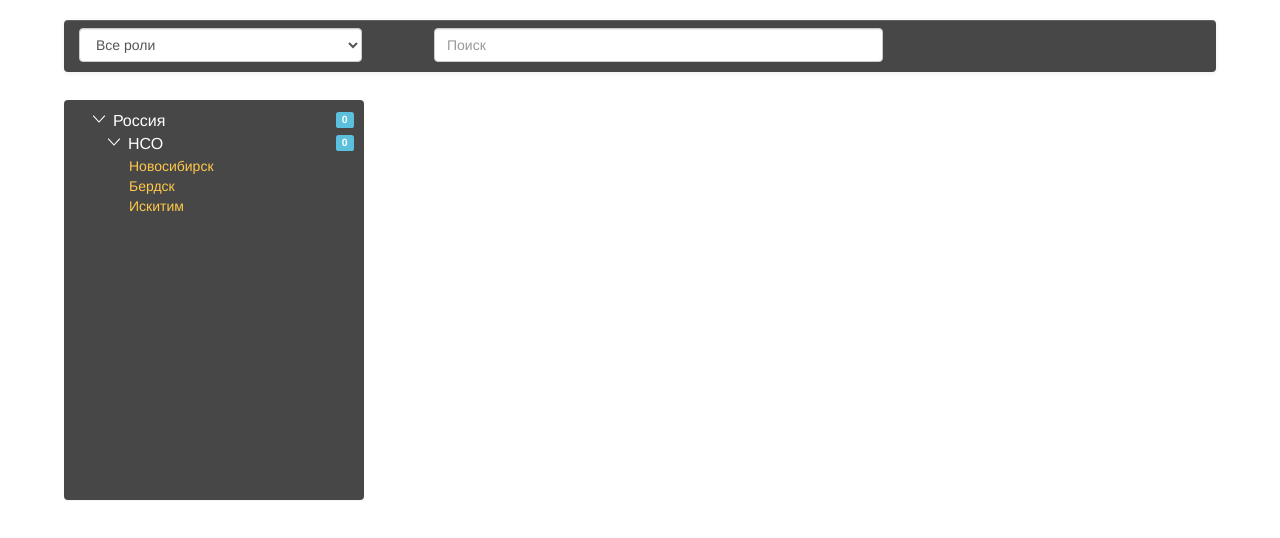
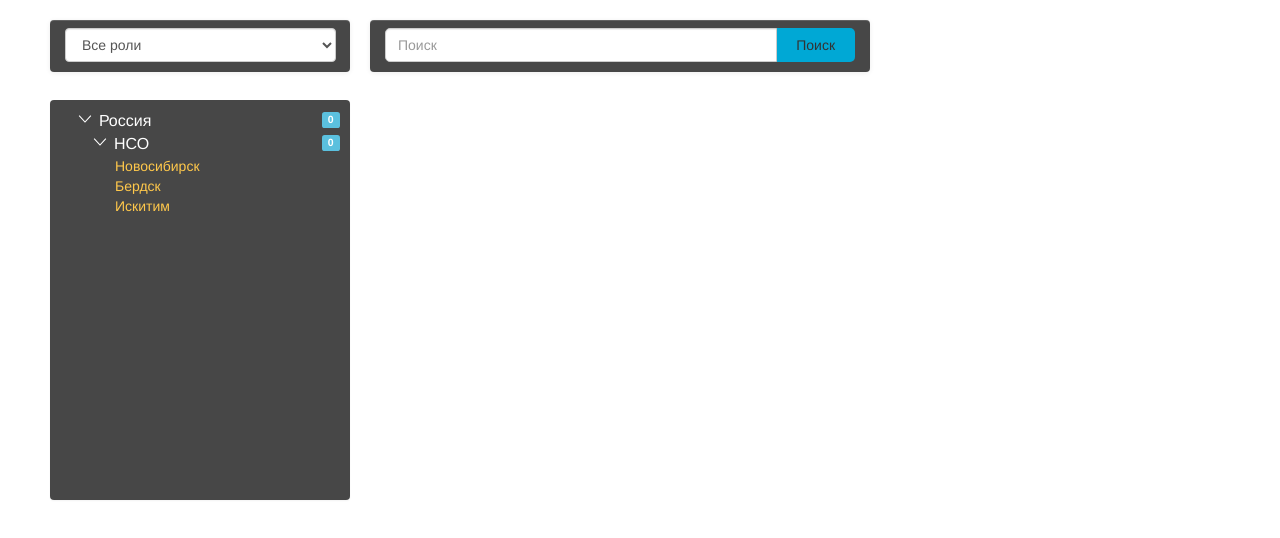
Before and after one commit to vulpi-shu/ymap-test, a plain HTML site: page index.html in a window 1280 px wide. Drawn offline with nearby package versions, Linux system fonts and the light colour scheme; some packages are replaced by stand-ins of ours.

Commit message:
style updates

```diff
--- a/css/lgx.css
+++ b/css/lgx.css
@@ -3,6 +3,9 @@ html, body, body > div {
   height: 100%;
 }
 
+a {
+  cursor: pointer;
+}
 .container {
   width: 100%;
   height: 100%;
@@ -26,7 +29,7 @@ ya-map {
   top: 0px;
   background-color: transparent;
   border: none;
-  height: 50%;
+  height: 400px;
 }
 .window .wrapper {
   position: absolute;
@@ -38,17 +41,34 @@ ya-map {
   color: white;
   overflow: hidden;
 }
-.window.search {
-  width: 90%;
+
+.window.role-filter {
+  width: 300px;
   min-height: 0;
   height: 52px;
   background: rgba(51,51,51,.9);
-  margin: 0 5%;
+  margin: 0 50px;
   top: 20px;
 }
 
+.window.search {
+  width: 500px;
+  min-height: 0;
+  height: 52px;
+  background: rgba(51,51,51,.9);
+  margin: 0 370px;
+  top: 20px;
+}
+.search.form-control {
+  border-radius: 5px 0 0 5px;
+}
+.btn.search {
+  background-color: #00a8d5;
+  border-radius: 0 5px 5px 0;
+  width: 78px;
+}
 .window.object-tree {
-  left: 5%;
+  left: 50px;;
   top: 100px;
   width: 300px;
   background-color: rgba(51,51,51,.9);
@@ -118,8 +138,13 @@ ya-map {
   padding-left: 0px
 }
 
+.navbar-default.search .navbar-form, .navbar-default.search .navbar-form .form-group {
+  padding-left: 0px;
+  padding-right: 0px
+}
+
 .role-select {
-  width: 355px;
+  width: 340px;
 }
 
 .scroller {
@@ -130,8 +155,10 @@ ya-map {
 
 .tree-label {
   font-size: 16px;
+  cursor: pointer;
 }
 .tree_button {
+  cursor: pointer;
   -webkit-mask: url(../arrow.svg);
   mask: url(../arrow.svg);
   -webkit-mask-size: cover;
--- a/index.html
+++ b/index.html
@@ -43,13 +43,13 @@
       </ya-map>
     </div>
 
-    <div class="window search navbar navbar-default">
+    <div class="window role-filter navbar navbar-default">
       <div class="container-fluid">
 
         <div class="navbar-form row">
 
           <div class="form-group col-md-6 role-select">
-            <select type="text" class="form-control col-md-10" placeholder="Поиск">
+            <select type="text" class="form-control col-md-10">
               <option value="0">Все роли</option>
               <option value="0">Перевозчик</option>
               <option value="0">Склад</option>
@@ -57,17 +57,27 @@
             </select>
           </div>
 
-          <div class="form-group col-md-6">
-            <input type="text" class="form-control col-md-10" placeholder="Поиск">
-            <div class="">
-            </div>
+        </div>
+      </div>
+    </div>
+
+    <div class="window search navbar navbar-default">
+      <div class="container-fluid">
+
+        <div class="navbar-form row">
+
+          <div class="form-group col-md-12">
+            <input type="text" class="search form-control col-md-12" placeholder="Поиск">
+            <button class="btn search">Поиск</button>
           </div>
 
         </div>
       </div>
     </div>
 
-    <div class="window panel panel-default object-tree" dnd-draggable="true">
+
+    <div class="window panel panel-default object-tree">
+      <!--dnd-draggable="true"-->
       <div ng-controller="treeCtl">
         <ul class="list-unstyled">
           <ng-include ng-repeat="item in tree" src="'partials/tree_node.html'" in-init="item=item"></ng-include>
```
